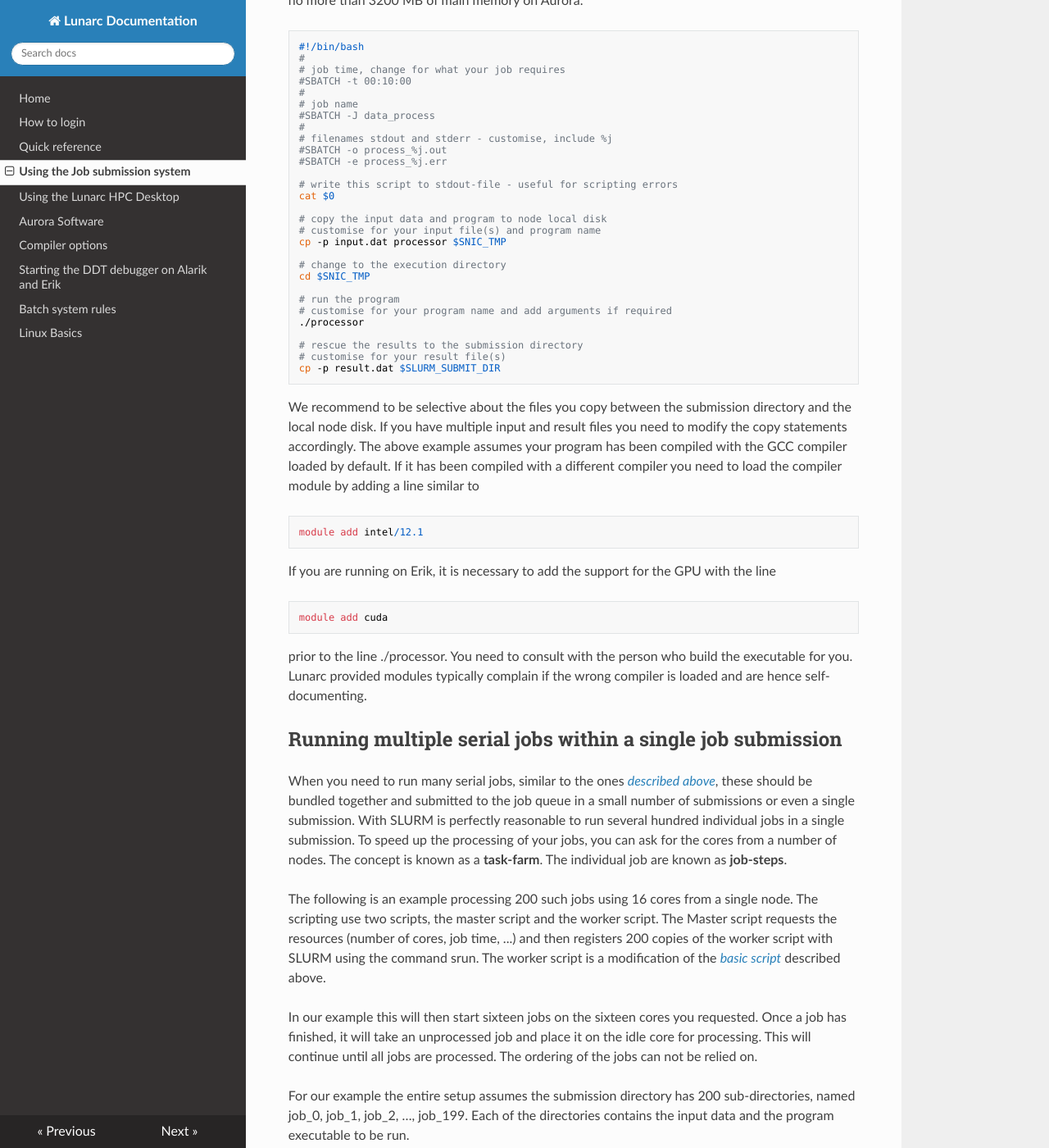
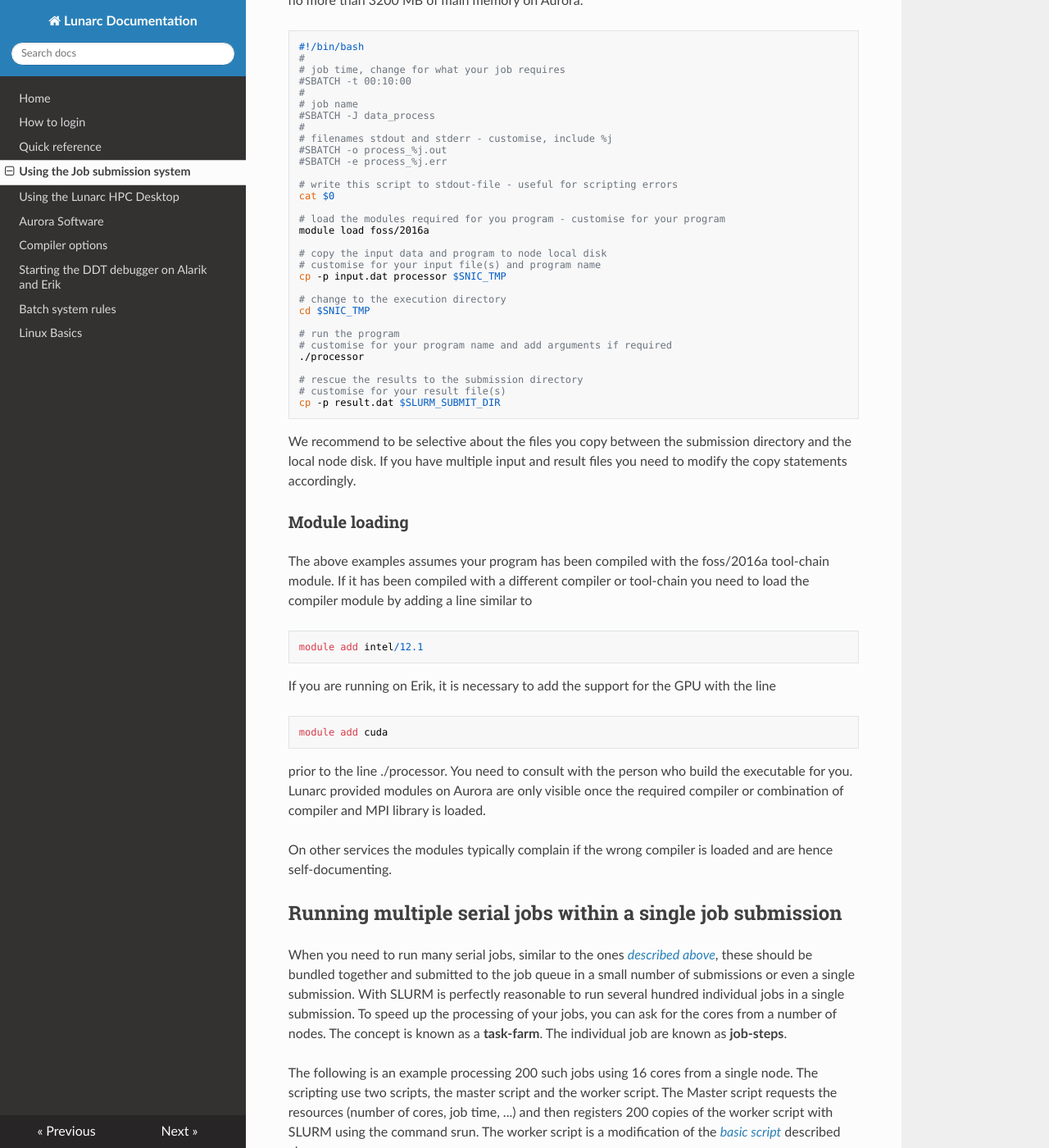
Before and after one commit to lunarc/lunarc_docs, an MkDocs documentation site: the page built from docs/batch_system.md, in a window 1280 px wide and 1400 px high, scrolled down 16124 px. Shown: the whole window at 82% size. Built offline with MkDocs 1.6.1, drawn with Linux system fonts in a browser that asks for light colours; nearby versions of some CDN libraries; old or Windows-style settings are respelled for this version of MkDocs.

Commit message:
Update for module loading in serial scripts

```diff
--- a/docs/batch_system.md
+++ b/docs/batch_system.md
@@ -769,6 +769,9 @@ more than 3200 MB of main memory on Aurora.
 # write this script to stdout-file - useful for scripting errors
 cat $0
 
+# load the modules required for you program - customise for your program
+module load foss/2016a
+
 # copy the input data and program to node local disk
 # customise for your input file(s) and program name
 cp -p input.dat processor $SNIC_TMP
@@ -787,10 +790,14 @@ cp -p result.dat $SLURM_SUBMIT_DIR
 
 We recommend to be selective about the files you copy between the
 submission directory and the local node disk. If you have multiple input
-and result files you need to modify the copy statements accordingly. The
-above example assumes your program has been compiled with the GCC
-compiler loaded by default. If it has been compiled with a different
-compiler you need to load the compiler module by adding a line similar
+and result files you need to modify the copy statements accordingly.
+
+### Module loading
+The
+above examples assumes your program has been compiled with the
+foss/2016a tool-chain module.
+If it has been compiled with a different
+compiler or tool-chain you need to load the compiler module by adding a line similar
 to
 
     module add intel/12.1
@@ -801,7 +808,10 @@ GPU with the line
     module add cuda
 
 prior to the line ./processor. You need to consult with the person who
-build the executable for you. Lunarc provided modules typically complain
+build the executable for you.  Lunarc provided modules on Aurora are only
+visible once the required compiler or combination of compiler and MPI library is loaded.
+
+On other services the modules typically complain
 if the wrong compiler is loaded and are hence self-documenting.
 
 ## Running multiple serial jobs within a single job submission
```
